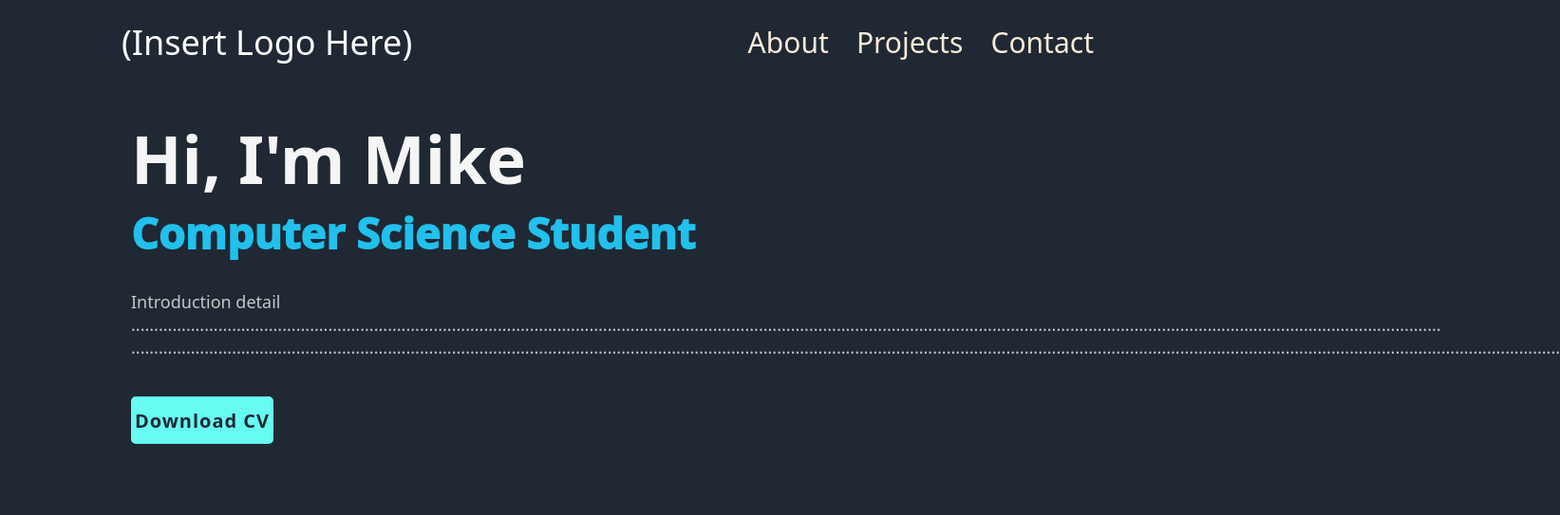
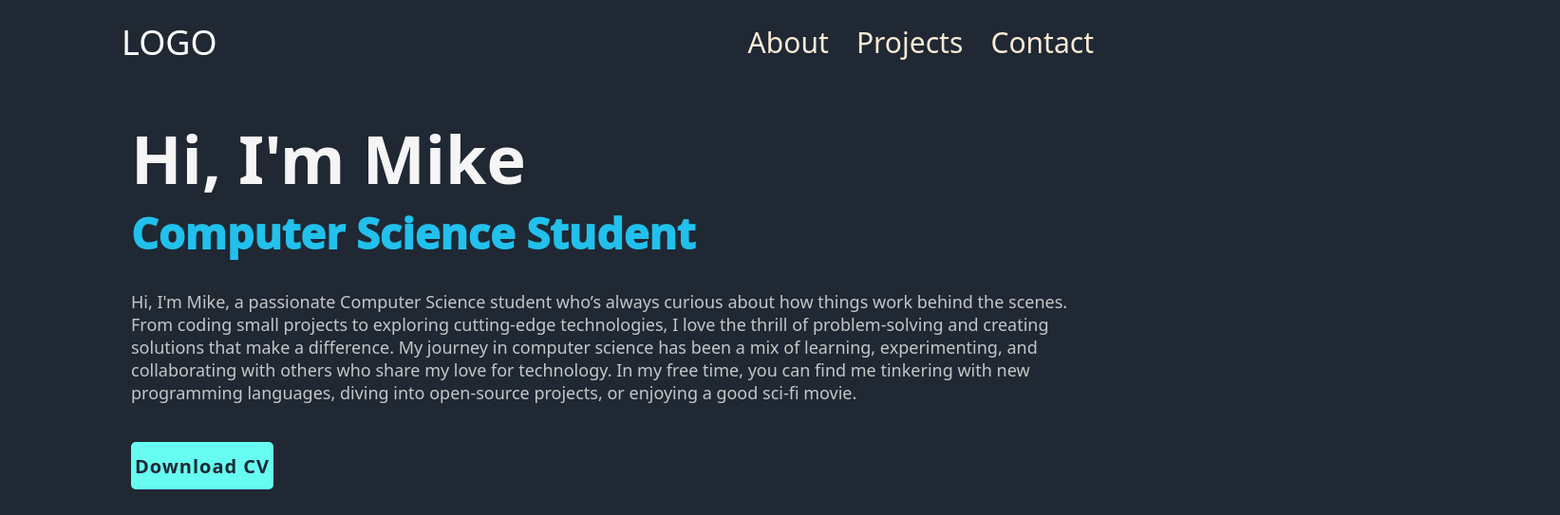
Before and after one commit to mingwzhang/FrontEnd, a plain HTML site: page CSS/project - personal website/index.html in a window 1280 px wide. Shown: the top 543 px of the page at 95% size, 1643 px wide, since content can reach past the window. Drawn offline with nearby package versions, Linux system fonts and the light colour scheme.

Commit message:
organized files

```diff
--- a/CSS/project - personal website/index.html
+++ b/CSS/project - personal website/index.html
@@ -10,7 +10,7 @@
 
 <body>
   <header class = "header">
-    <a href="#" class="logo">(Insert Logo Here)</a>
+    <a href="#" class="logo">LOGO</a>
     <nav class = "navbar">
       <a href="#" class = "active">About</a>
       <a href="#">Projects</a>
@@ -24,9 +24,7 @@
         <h1>Hi, I'm Mike</h1>
         <h3>Computer Science Student</h3>
         <p>
-          Introduction detail ..............................................................................................................................................................................................................................................................................................
-          ........................................................................................................................................................................................................................................................................................................................
-
+          Hi, I'm Mike, a passionate Computer Science student who’s always curious about how things work behind the scenes. From coding small projects to exploring cutting-edge technologies, I love the thrill of problem-solving and creating solutions that make a difference. My journey in computer science has been a mix of learning, experimenting, and collaborating with others who share my love for technology. In my free time, you can find me tinkering with new programming languages, diving into open-source projects, or enjoying a good sci-fi movie.
         </p>
         <div class = "btn-box">
           <a href="#">Download CV </a>
```
Also changed, not shown: HTML/project - resturant menu/project - restaurant_menu.html (renamed from HTML/project - restaurant_menu.html, +1 -1 lines), CSS/project - personal website/personal-website-demo.png (added), HTML/project - resturant menu/pizza-resturant-demo.png (added), JS/project - flappy_bird_clone_with_phaser/FlappyBirdClone.gif (added).
